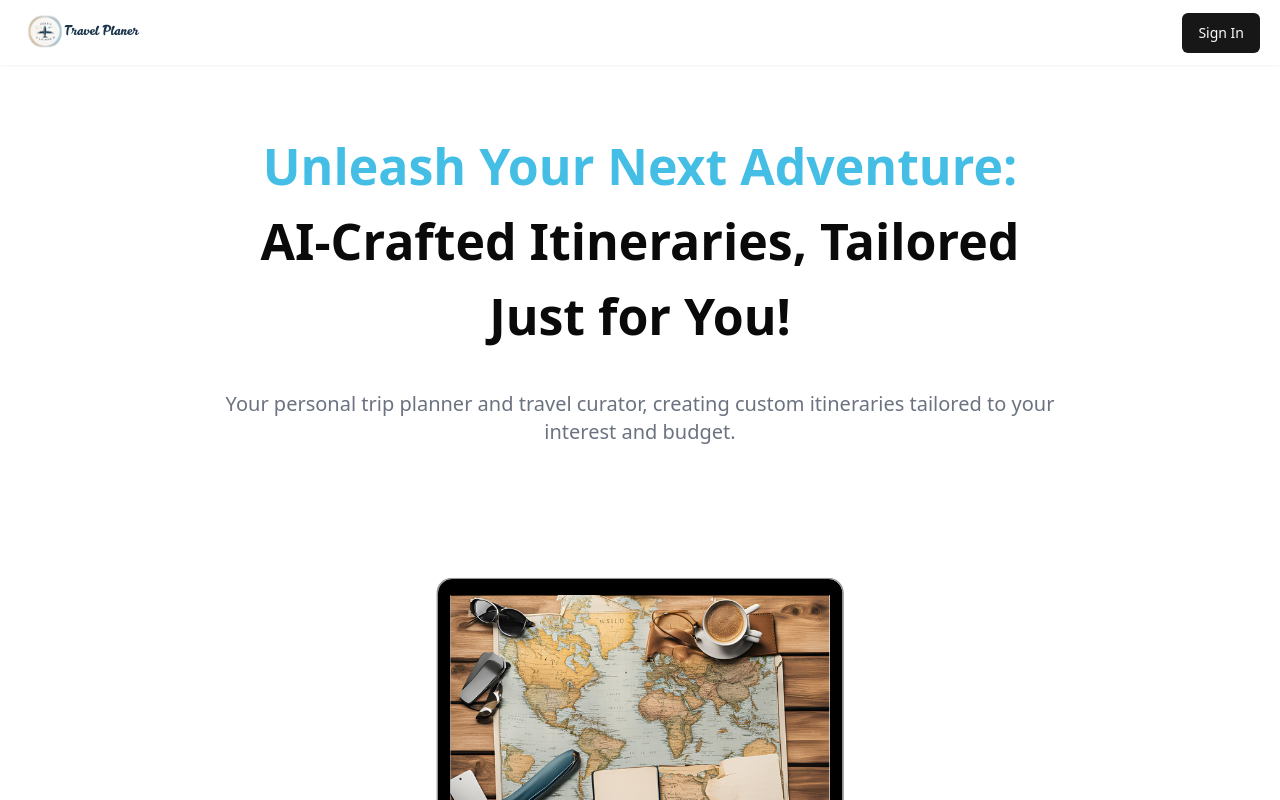
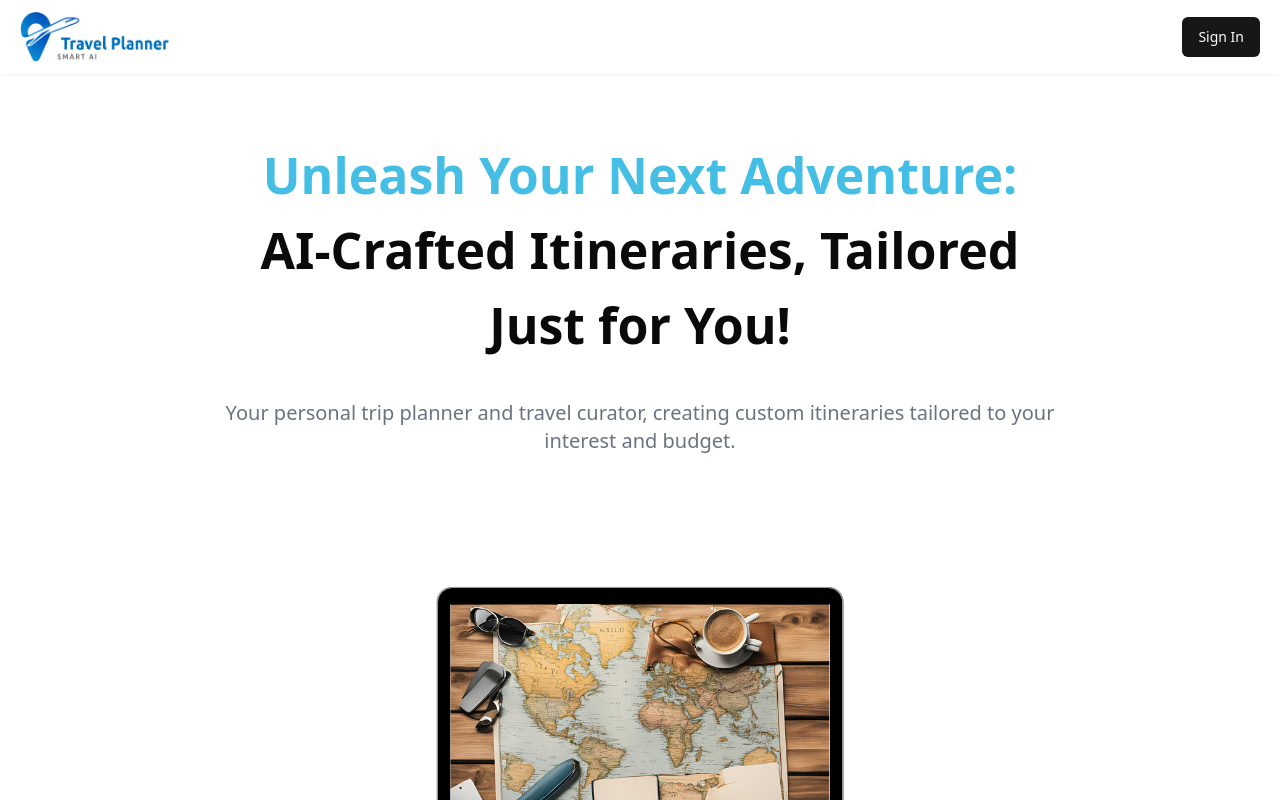
Before and after one commit to tejaszinjade/smart-travel-planner, a React (Vite) app: page / in a window 1280 px wide. Shown: the top 800 px of the page. Built offline with nearby package versions, Linux system fonts and the light colour scheme; no server answers.

Commit message:
Logo Changed

```diff
--- a/src/components/custom/Header.jsx
+++ b/src/components/custom/Header.jsx
@@ -53,7 +53,7 @@ function Header() {
 
   return(
     <div className='bg-white-bold p-3 shadow-sm flex justify-between items-center px-5 '>
-        <img src='/logo.svg'/>
+        <img src='/logo.png' className='h-[50px] w-[150px]'/>
         <div>
            {user ?
              <div className='flex items-center gap-3 '>
```
Also changed, not shown: public/logo.png (added), public/logo.svg (deleted).
